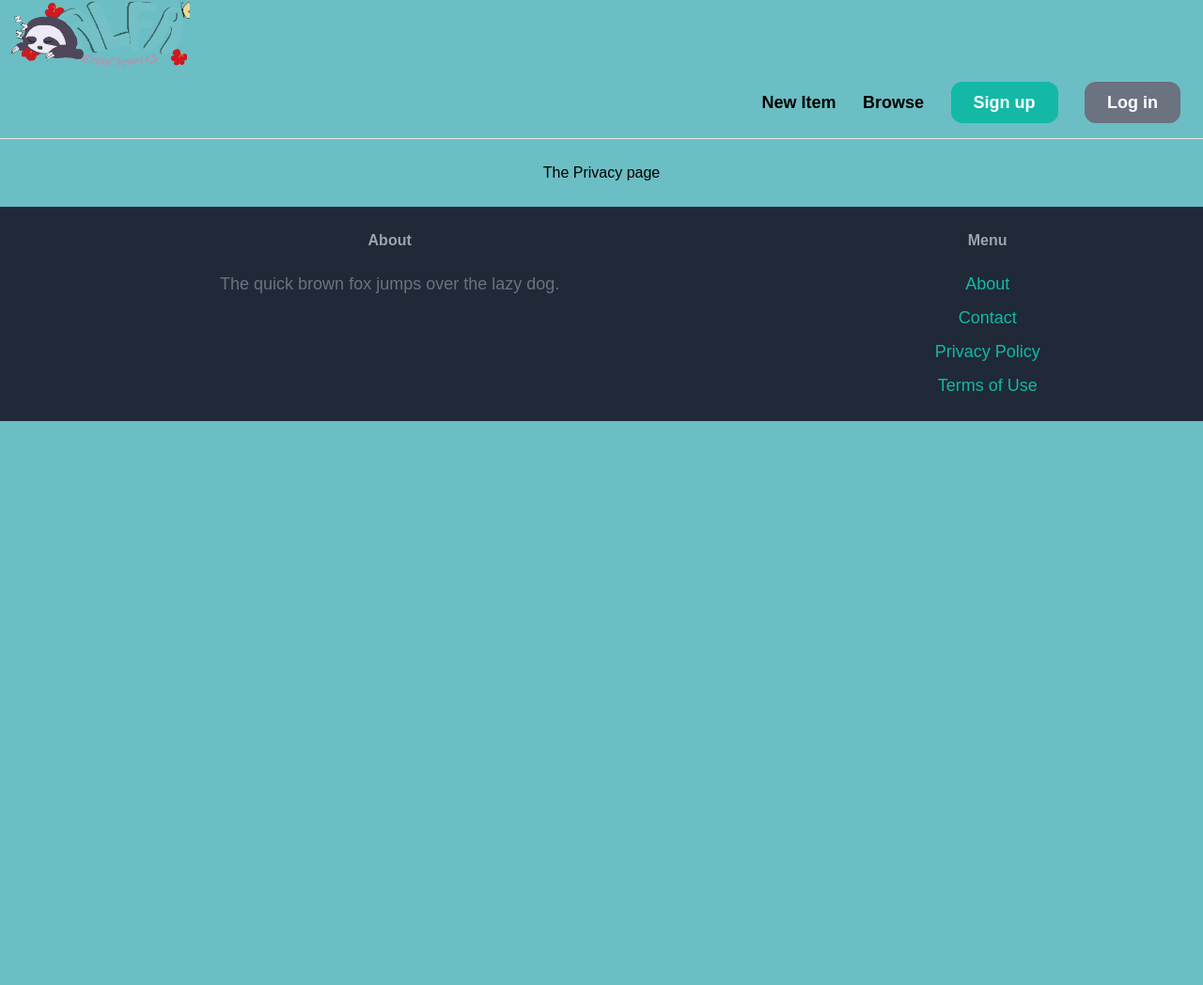
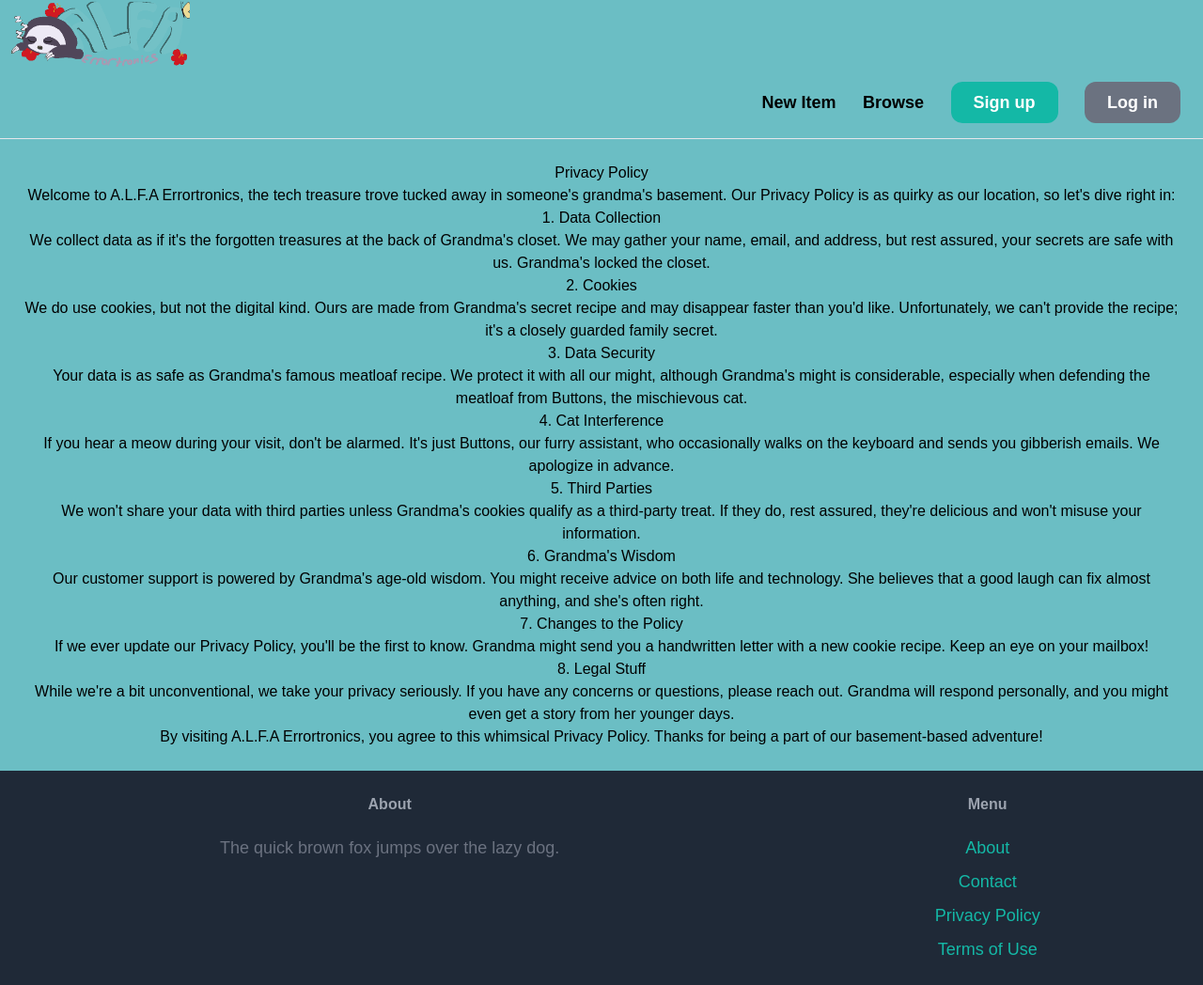
Before and after one commit to Nexezn/sweGP1, a Django app: template templates/core/privacy.html in a window 1280 px wide. Shown: the whole page at 94% size. Before the commit the page ends 448 px from the top, so only its background shows below. Run offline with Django 3.2, Linux system fonts and the light colour scheme; the template is opened without the code that fills it, so the values that code supplies are empty; some libraries are stand-ins or nearby versions.

Commit message:
Updated privacy.html

```diff
--- a/templates/core/privacy.html
+++ b/templates/core/privacy.html
@@ -3,5 +3,39 @@
 {% block title %}Privacy{% endblock %}
 
 {% block content %}
-<h1>The Privacy page</h1>
+    {% load static %}
+        <link rel="stylesheet" href="{% static '/core/terms.css' %}">
+
+    <body>
+        <div class="container">
+            <h1>Privacy Policy</h1>
+            <p>Welcome to A.L.F.A Errortronics, the tech treasure trove tucked away in someone's grandma's basement. Our Privacy Policy is as quirky as our location, so let's dive right in:</p>
+
+            <h2>1. Data Collection</h2>
+            <p>We collect data as if it's the forgotten treasures at the back of Grandma's closet. We may gather your name, email, and address, but rest assured, your secrets are safe with us. Grandma's locked the closet.</p>
+
+            <h2>2. Cookies</h2>
+            <p>We do use cookies, but not the digital kind. Ours are made from Grandma's secret recipe and may disappear faster than you'd like. Unfortunately, we can't provide the recipe; it's a closely guarded family secret.</p>
+
+            <h2>3. Data Security</h2>
+            <p>Your data is as safe as Grandma's famous meatloaf recipe. We protect it with all our might, although Grandma's might is considerable, especially when defending the meatloaf from Buttons, the mischievous cat.</p>
+
+            <h2>4. Cat Interference</h2>
+            <p>If you hear a meow during your visit, don't be alarmed. It's just Buttons, our furry assistant, who occasionally walks on the keyboard and sends you gibberish emails. We apologize in advance.</p>
+
+            <h2>5. Third Parties</h2>
+            <p>We won't share your data with third parties unless Grandma's cookies qualify as a third-party treat. If they do, rest assured, they're delicious and won't misuse your information.</p>
+
+            <h2>6. Grandma's Wisdom</h2>
+            <p>Our customer support is powered by Grandma's age-old wisdom. You might receive advice on both life and technology. She believes that a good laugh can fix almost anything, and she's often right.</p>
+
+            <h2>7. Changes to the Policy</h2>
+            <p>If we ever update our Privacy Policy, you'll be the first to know. Grandma might send you a handwritten letter with a new cookie recipe. Keep an eye on your mailbox!</p>
+
+            <h2>8. Legal Stuff</h2>
+            <p>While we're a bit unconventional, we take your privacy seriously. If you have any concerns or questions, please reach out. Grandma will respond personally, and you might even get a story from her younger days.</p>
+
+            <p>By visiting A.L.F.A Errortronics, you agree to this whimsical Privacy Policy. Thanks for being a part of our basement-based adventure!</p>
+        </div>
+    </body>
 {% endblock %}
```
